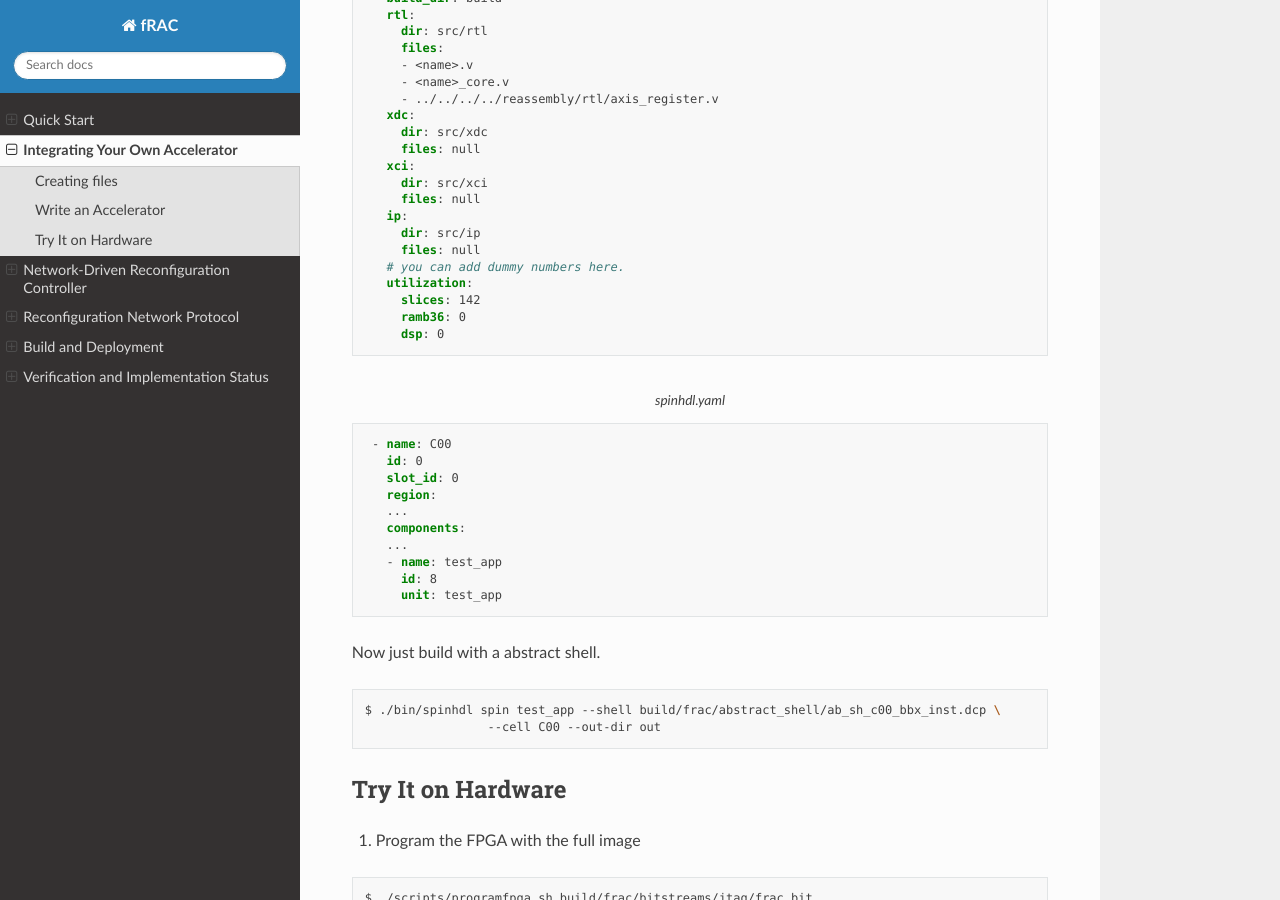
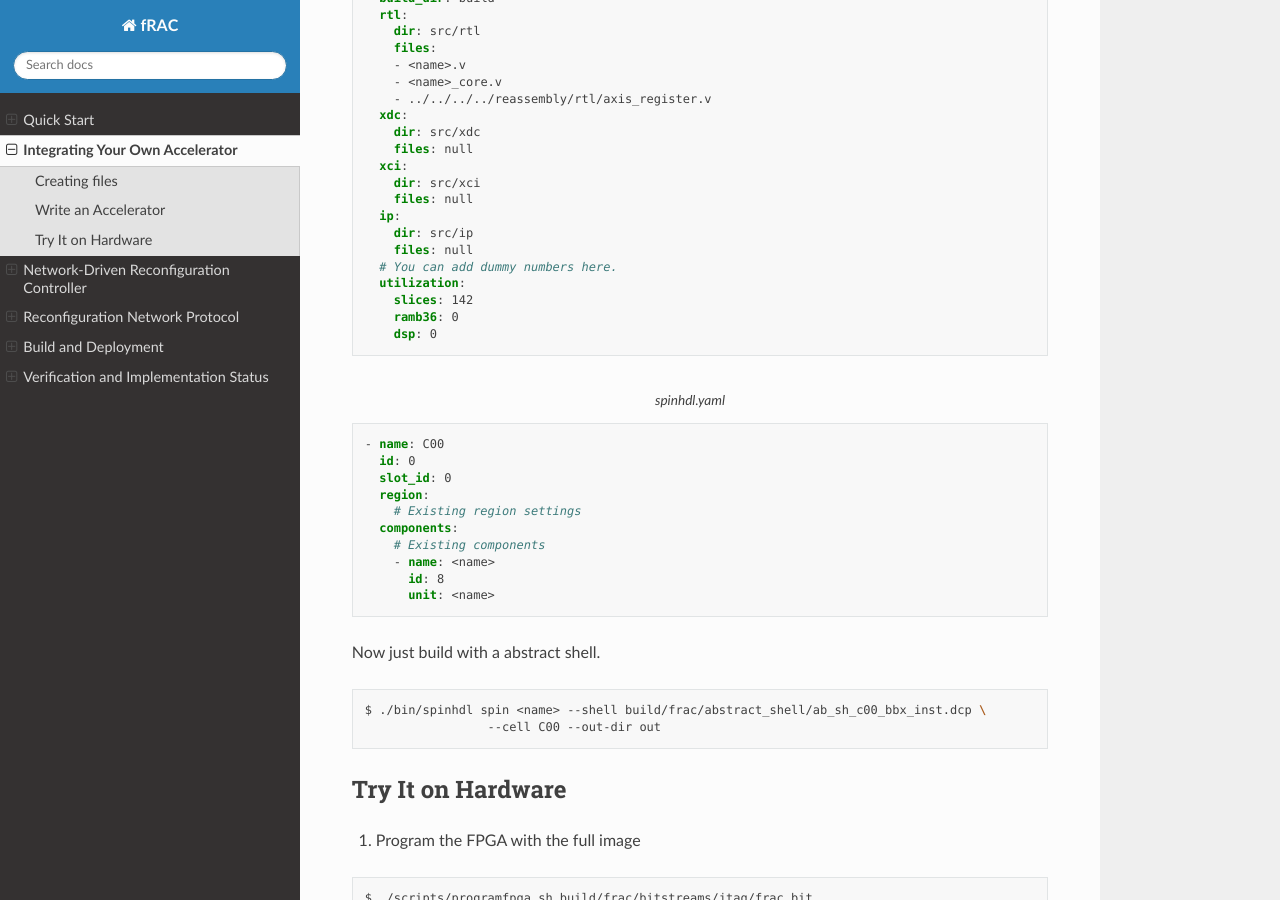
Before and after one commit to accl-kaust/frac-atc-artifact, a Sphinx documentation site: the page built from docs/adding-an-accelerator.rst, in a window 1280 px wide and 900 px high, scrolled down 6140 px. Built offline with Sphinx 7.4.7 and the Read the Docs theme 3.1.0, drawn with Linux system fonts in a browser that asks for light colours.

Commit message:
minor fixes in docs

```diff
--- a/docs/adding-an-accelerator.rst
+++ b/docs/adding-an-accelerator.rst
@@ -332,57 +332,57 @@ Now, unit.yaml
 
 Add your accelerator to database.
 
+
 .. code-block:: yaml
    :caption: spin.yaml
 
-    - name: <name>
-      path: kernels/user_krnl/apps/<name>
-      moduletype: recon
-      top: <name>
-      build: synth
-      build_dir: build
-      rtl:
-        dir: src/rtl
-        files:
-        - <name>.v
-        - <name>_core.v
-        - ../../../../reassembly/rtl/axis_register.v
-      xdc:
-        dir: src/xdc
-        files: null
-      xci:
-        dir: src/xci
-        files: null
-      ip:
-        dir: src/ip
-        files: null
-      # you can add dummy numbers here.
-      utilization:
-        slices: 142
-        ramb36: 0
-        dsp: 0
-
+   - name: <name>
+     path: kernels/user_krnl/apps/<name>
+     moduletype: recon
+     top: <name>
+     build: synth
+     build_dir: build
+     rtl:
+       dir: src/rtl
+       files:
+       - <name>.v
+       - <name>_core.v
+       - ../../../../reassembly/rtl/axis_register.v
+     xdc:
+       dir: src/xdc
+       files: null
+     xci:
+       dir: src/xci
+       files: null
+     ip:
+       dir: src/ip
+       files: null
+     # You can add dummy numbers here.
+     utilization:
+       slices: 142
+       ramb36: 0
+       dsp: 0
 
 .. code-block:: yaml
    :caption: spinhdl.yaml
 
-    - name: C00
-      id: 0
-      slot_id: 0
-      region:
-      ...
-      components:
-      ...
-      - name: test_app
-        id: 8
-        unit: test_app
+   - name: C00
+     id: 0
+     slot_id: 0
+     region:
+       # Existing region settings
+     components:
+       # Existing components
+       - name: <name>
+         id: 8
+         unit: <name>
 
 
 Now just build with a abstract shell.
 
 .. code-block:: sh
 
-   $ ./bin/spinhdl spin test_app --shell build/frac/abstract_shell/ab_sh_c00_bbx_inst.dcp \
+   $ ./bin/spinhdl spin <name> --shell build/frac/abstract_shell/ab_sh_c00_bbx_inst.dcp \
                     --cell C00 --out-dir out
 
 
```
Also changed, not shown: docs/quick-start.rst (+7 -7 lines).
